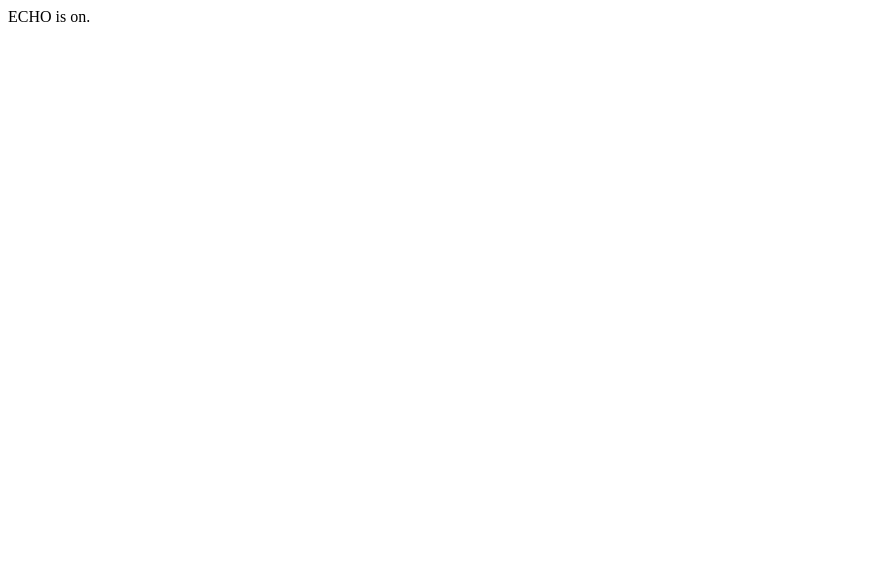
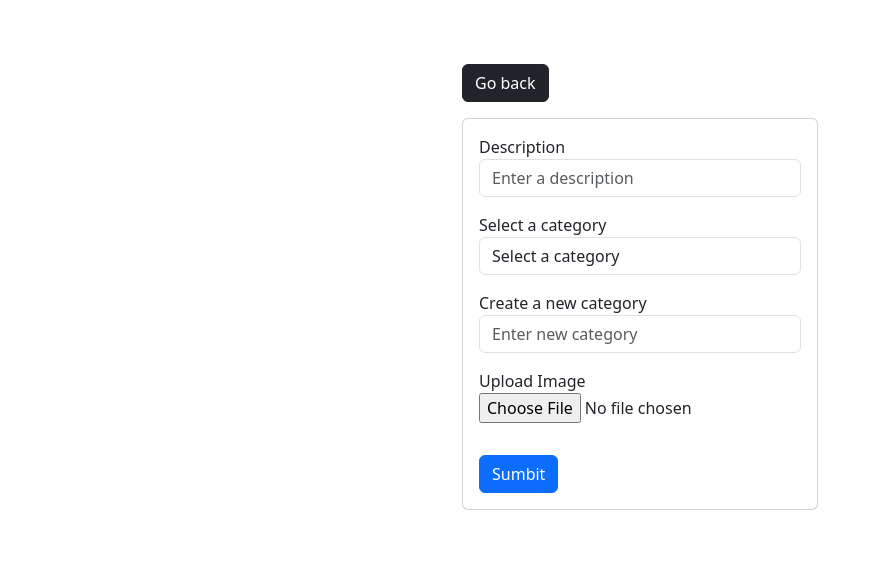
Before and after one commit to lothartj/HTMLtemplates, a plain HTML site: page templates/add.html in a window 1280 px wide. Shown: the whole page, without its empty margins (0-873 px from the left). Drawn offline with nearby package versions, Linux system fonts and the light colour scheme.

Commit message:
Update add.html

```diff
--- a/templates/add.html
+++ b/templates/add.html
@@ -1 +1,49 @@
-ECHO is on.
+<!DOCTYPE html>
+<html lang="en">
+<head>
+    <meta charset="UTF-8">
+    <meta name="viewport" content="width=device-width, initial-scale=1.0">
+    <title>Add Photo</title>
+    <link href="https://cdn.jsdelivr.net/npm/bootstrap@5.3.1/dist/css/bootstrap.min.css" rel="stylesheet" integrity="sha384-4bw+/aepP/YC94hEpVNVgiZdgIC5+VKNBQNGCHeKRQN+PtmoHDEXuppvnDJzQIu9" crossorigin="anonymous">
+</head>
+<body class="m-5">
+    <div class="container ">
+        <div class="row justify-content-center">
+            <div class="col-md-4">
+                <a href="" class="btn btn-dark my-3">Go back</a>
+                <div class="card">
+                    <form method="POST" action="" enctype="multipart/form-data">
+
+
+                        <div class="m-3">
+                            <label >Description</label>
+                            <input class="form-control" type="text" placeholder="Enter a description" name="description">
+                        </div>
+                    <div class="m-3">
+                        <label>Select a category</label>
+                        <select class="form-control" name="category">
+                            <option value="none">Select a category</option>
+
+                        </select>
+                    </div>
+
+                    <div class="m-3">
+                        <label>Create a new category</label>
+                        <input class="form-control" type="text" placeholder="Enter new category" name="category_new">
+                    </div>
+
+                        <div class="m-3">
+                            <label >Upload Image</label>
+                            <input class="form-control-file" type="file"  name="image">
+                          </div>
+
+                          <button type="submit" class="btn btn-primary m-3">Sumbit</button>
+                    </form>
+                </div>
+            </div>
+
+        </div>
+    </div>
+
+</body>
+</html>
```
